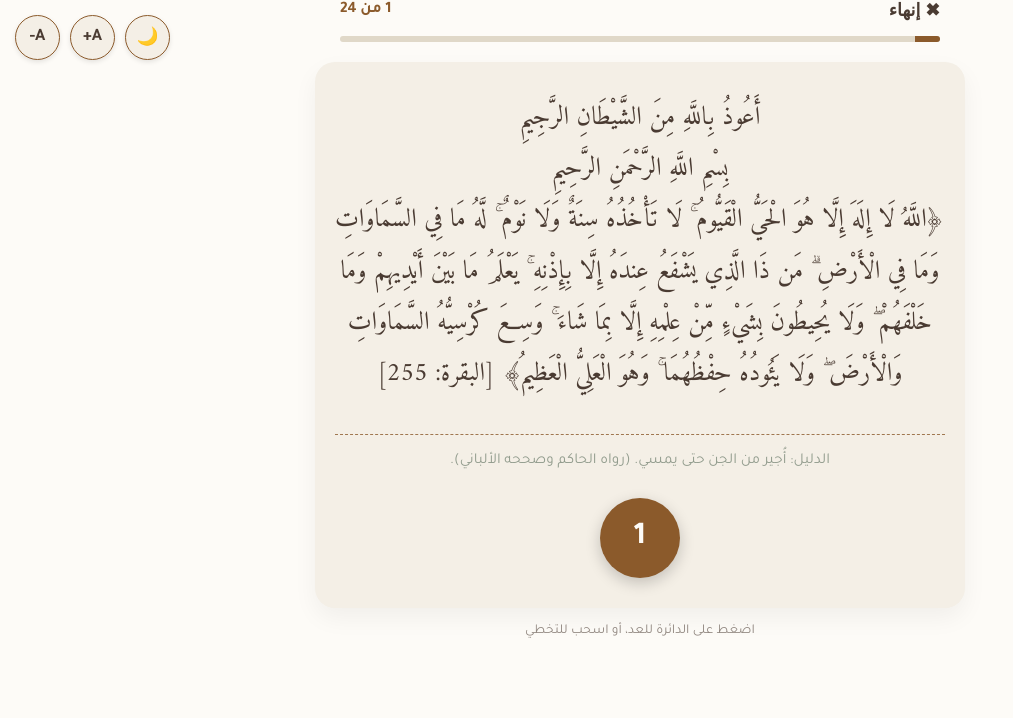
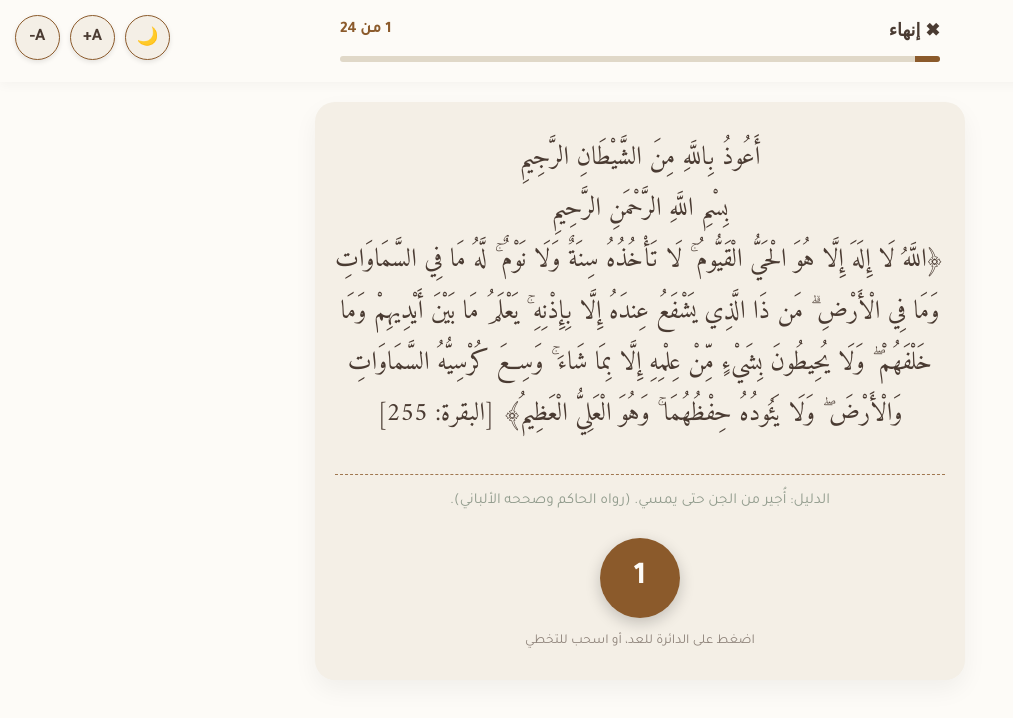
Before and after one commit to men-fashion-store/azkar-app, a plain HTML site: page index.html in a window 1280 px wide. Both pictures are taken after a click on the button "أذكار الصباح". Shown: the whole page, without its empty margins (0-1013 px from the left). Drawn offline with Linux system fonts and the light colour scheme.

Commit message:
Update index.html

```diff
--- a/index.html
+++ b/index.html
@@ -21,7 +21,7 @@
     </div>
 
     <div id="home-screen" class="screen active">
-        <div class="content">
+        <div class="home-content">
             <h1 class="title">أذكار المسلم</h1>
             <p class="subtitle">صُنِعَ لِوَجْهِ الله</p>
 
@@ -33,25 +33,26 @@
     </div>
 
     <div id="azkar-screen" class="screen hidden">
-        <div class="top-bar">
-            <button class="back-btn" onclick="goHome()">✖ إنهاء</button>
-            <span id="progress-text" class="progress-text">١ / ٢٠</span>
-        </div>
 
-        <div class="progress-container">
-            <div id="progress-bar" class="progress-bar"></div>
+        <div class="header-wrapper">
+            <div class="top-bar">
+                <button class="back-btn" onclick="goHome()">✖ إنهاء</button>
+                <span id="progress-text" class="progress-text">١ / ٢٠</span>
+            </div>
+            <div class="progress-container">
+                <div id="progress-bar" class="progress-bar"></div>
+            </div>
         </div>
 
         <div id="zikr-card" class="paper-card">
-            <p id="zikr-text">جاري التحميل...</p>
+            <div id="zikr-text">جاري التحميل...</div>
             <p id="zikr-proof" class="proof-text"></p>
 
             <button id="counter-btn" class="counter-circle">
                 <span id="zikr-count">١</span>
             </button>
+            <p class="instructions">اضغط على الدائرة للعد، أو اسحب للتخطي</p>
         </div>
-
-        <p class="instructions">اضغط على الدائرة للعد، أو اسحب للتخطي</p>
     </div>
 
     <script type="module">
```
